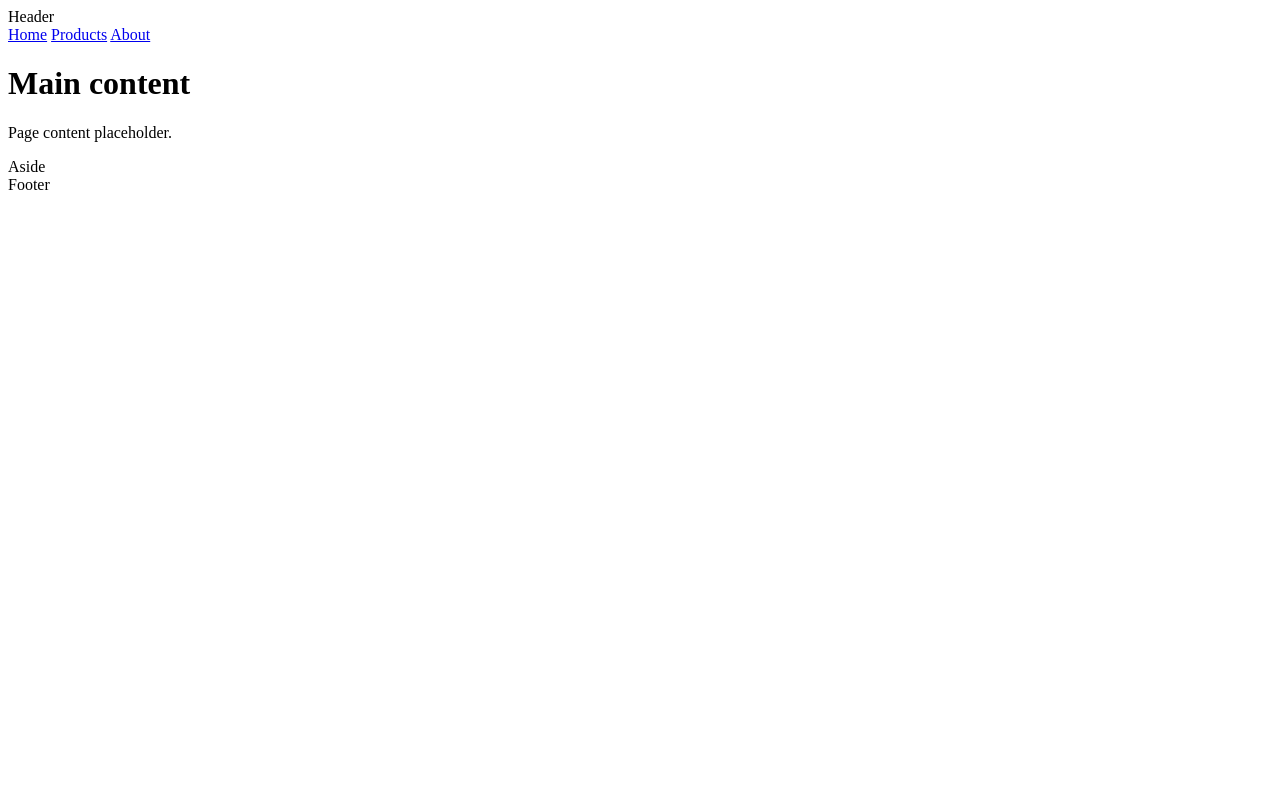
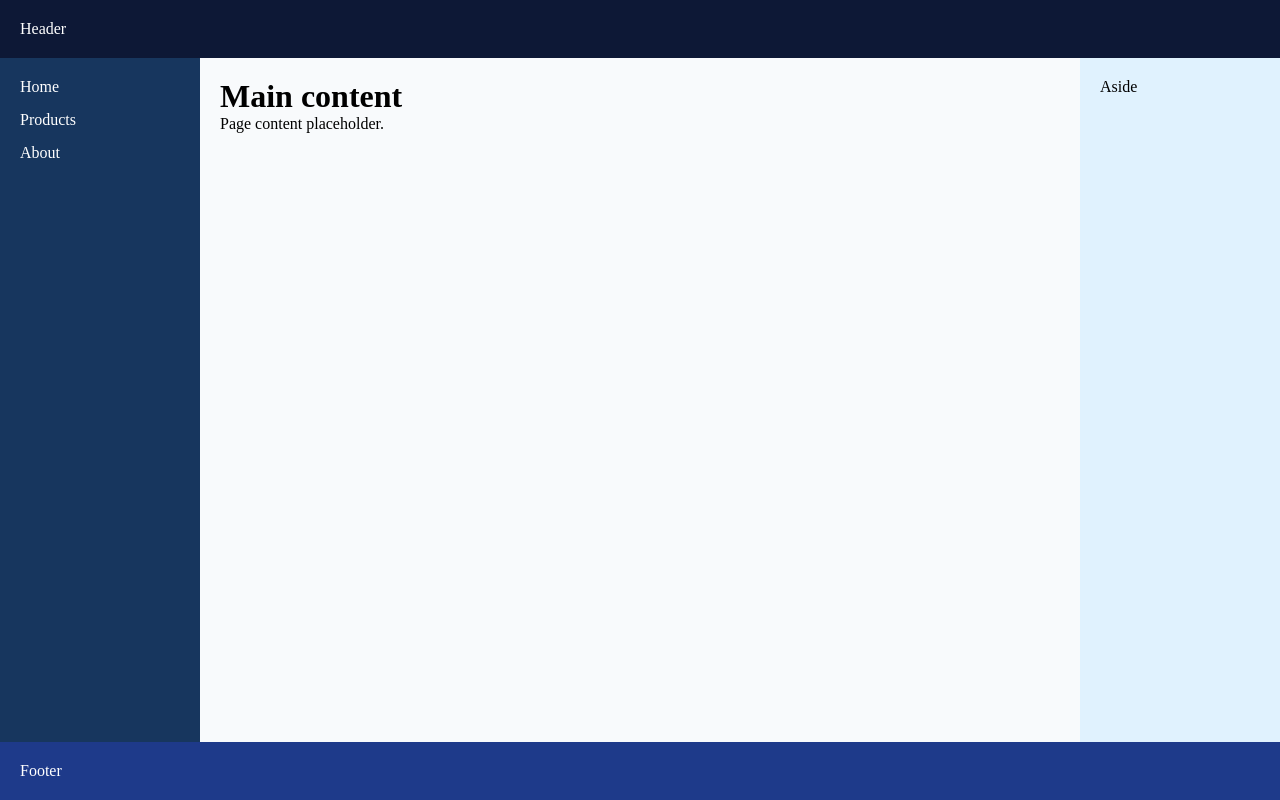
Before and after one commit to Ay1022/Flex-Grid-tasks, a plain HTML site: page task-07-holy-grail/index.html in a window 1280 px wide. Drawn offline with Linux system fonts and the light colour scheme.

Commit message:
Complete task 01 navbar using flexbox

```diff
--- a/task-01-navbar/styles.css
+++ b/task-01-navbar/styles.css
@@ -1 +1,35 @@
 /* TODO: build .site-header and .nav with Flexbox to match the mockup */
+*{
+    margin: 0;
+}
+.site-header{
+    background-color: rgb(22, 22, 69);
+    color: white;
+    display: flex;
+    justify-content: space-between;
+    align-items: center;
+    flex-wrap: wrap;
+    padding: 15px 31px;
+
+
+
+}
+.nav{
+    color: white;
+    display: flex;
+    justify-content: flex-end;
+    gap: 28px;
+
+
+}
+a{
+    color: white;
+    text-decoration: none;
+
+}
+.logo{
+    display: flex;
+    flex-wrap: wrap;
+    padding-bottom: 10px;
+
+}
--- a/task-03-sidebar-layout/styles.css
+++ b/task-03-sidebar-layout/styles.css
@@ -1 +1,40 @@
 /* TODO: build .app-shell, .sidebar and .main-content with Flexbox to match the mockup */
+
+*{
+    margin: 0;
+}
+
+
+.app-shell{
+    display: flex;
+    min-height: 100vh;
+
+
+
+}
+
+.sidebar{
+    background-color: rgb(18, 18, 65);
+    color: white;
+    display: flex;
+    flex-direction: column;
+    width: 300px;
+    flex-shrink: 0;
+    padding-left: 30px;
+    padding-top: 30px;
+    gap: 15px;
+
+}
+.sidebar a{
+    color: aliceblue;
+    text-decoration: none;
+
+
+}
+.main-content{
+    padding: 30px;
+    flex: 1;
+}
+.logo{
+    padding: 10px 0 ;
+}
--- a/task-04-dashboard-unequal/styles.css
+++ b/task-04-dashboard-unequal/styles.css
@@ -1 +1,65 @@
 /* TODO: build .dashboard with CSS Grid and grid-template-areas to match the mockup */
+
+body {
+    margin: 0;
+    background-color: #f7f7f8;
+    font-family: Arial, sans-serif;
+}
+
+.dashboard {
+    display: grid;
+    grid-template-columns: repeat(4, 1fr);
+    grid-template-rows: repeat(2, 134px);
+    grid-template-areas:
+        "chart chart users sessions"
+        "chart chart conversion average";
+    gap: 19px;
+    padding: 31px;
+}
+
+.panel.chart-panel {
+    grid-area: chart;
+    border: 1px solid #e1e4e8;
+    background-color: white;
+    padding: 20px;
+    border-radius: 10px;
+    display: flex;
+    flex-direction: column;
+}
+
+.panel.chart-panel::after {
+    content: "";
+    display: block;
+    flex: 1;
+    margin-top: 12px;
+    border-radius: 8px;
+    background: rgb(200, 200, 130);
+}
+
+
+.panel.stat-tile {
+    border: 1px solid #e1e4e8;
+    background-color: white;
+    display: flex;
+    flex-direction: column;
+    justify-content: flex-start;
+    padding: 20px;
+    border-radius: 10px;
+}
+
+
+.dashboard > .stat-tile:nth-child(2) {
+    grid-area: users;
+}
+
+.dashboard > .stat-tile:nth-child(3) {
+    grid-area: sessions;
+}
+
+.dashboard > .stat-tile:nth-child(4) {
+    grid-area: conversion;
+}
+
+.dashboard > .stat-tile:nth-child(5) {
+    grid-area: average;
+}
--- a/task-05-pricing-cards/styles.css
+++ b/task-05-pricing-cards/styles.css
@@ -1 +1,55 @@
 /* TODO: build .pricing-row and .pricing-card with Flexbox to match the mockup */
+
+*{
+    margin: 0;
+    padding: 0;
+    box-sizing: border-box;
+}
+
+body{
+    font-family: Arial, Helvetica, sans-serif;
+    background-color: #f5f5f5;
+}
+
+.pricing-row{
+    display: flex;
+    justify-content: center;
+    align-items: stretch;
+    flex-wrap: wrap;
+    gap: 25px;
+    padding: 40px;
+
+}
+
+.pricing-card{
+    border: 1px solid black;
+    background-color: #f5f5f5;
+    border-radius: 12px;
+    padding: 25px;
+    width: 250px;
+    justify-content: center;
+
+    display: flex;
+    flex-direction: column;
+    gap: 20px;
+
+}
+.featured{
+    border: 2px solid rgb(26, 26, 185);
+    transform: scale(1.05);
+    box-shadow: 0 5px 20px rgb(0, 0, 0,0.12);
+    width: 550px;
+
+}
+.pricing-card button{
+    background-color: #2563eb;
+    color: white;
+    border: none;
+    padding: 12px;
+    border-radius: 6px;
+    margin-top: auto;
+}
+.pricing-card ul{
+    padding-left: 20px;
+    line-height: 2;
+}
--- a/task-06-media-object/styles.css
+++ b/task-06-media-object/styles.css
@@ -1 +1,49 @@
 /* TODO: build .comment with Flexbox to match the mockup */
+
+* {
+    margin: 0;
+    padding: 0;
+    box-sizing: border-box;
+}
+
+body {
+    font-family: Arial, Helvetica, sans-serif;
+    background-color: #f5f5f5;
+}
+.comment-list {
+    display: flex;
+    flex-direction: column;
+    gap: 20px;
+    padding: 30px;
+}
+.comment {
+    display: flex;
+    align-items: flex-start;
+    gap: 15px;
+
+    background-color: white;
+    padding: 20px;
+    border-radius: 8px;
+}
+.avatar {
+    width: 55px;
+    height: 55px;
+    background-color: #d1d5db;
+    border-radius: 50%;
+    flex-shrink: 0;
+}
+
+.comment-body {
+    flex: 1;
+}
+
+.comment-author {
+    font-weight: bold;
+    margin-bottom: 8px;
+}
+
+.comment-text{
+    color: #555;
+    line-height: 1.5;
+
+}
--- a/task-07-holy-grail/styles.css
+++ b/task-07-holy-grail/styles.css
@@ -1 +1,58 @@
 /* TODO: build .page-layout to match the mockup */
+*{
+    margin: 0;
+}
+
+.page-layout{
+    display: grid;
+    grid-template-columns: 200px 1fr 200px;
+    grid-template-rows: auto 1fr auto;
+
+    grid-template-areas:
+    "header header header"
+    "nav content aside"
+    "footer footer footer";
+
+    min-height: 100vh;
+}
+
+.site-header{
+    grid-area: header;
+    background-color: #0d1836;
+    color: white;
+    padding: 20px;
+}
+
+.side-nav{
+  grid-area: nav;
+  background-color: #17365e;
+  padding: 20px;
+  display: flex;
+  flex-direction: column;
+  gap: 15px;
+}
+.side-nav a{
+    text-decoration: none;
+    color: white;
+
+}
+.content {
+  grid-area: content;
+  background-color: #f8fafc;
+  padding: 20px;
+}
+
+
+.sidebar {
+  grid-area: aside;
+  background-color: #e0f2fe;
+  padding: 20px;
+}
+
+
+.site-footer {
+  grid-area: footer;
+  background-color: #1e3a8a;
+  color: white;
+  padding: 20px;
+}
```
Also changed, not shown: task-01-navbar/index.html (+1 -0 lines), task-02-product-grid/styles.css (+21 -0 lines), task-08-gallery/styles.css (+21 -0 lines).
